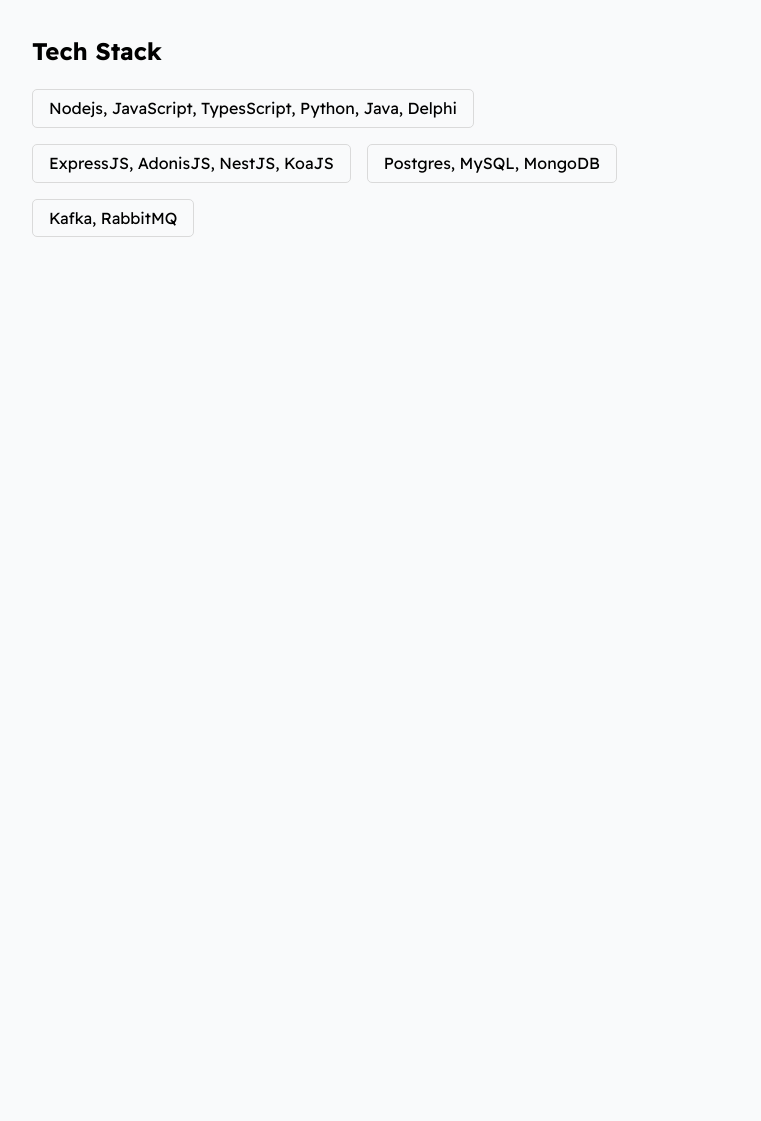
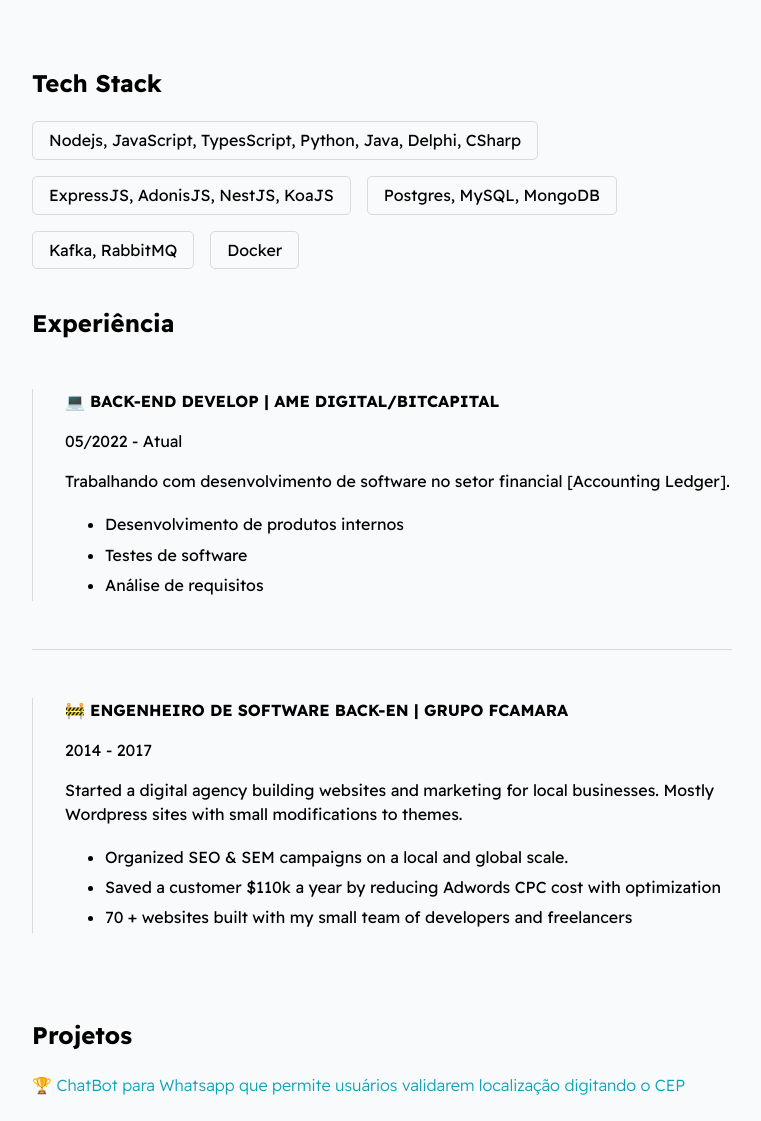
Before and after one commit to ojuliomiguel/portfolio, a plain HTML site: page index.html in a window 1280 px wide. Shown: the part 503-1624 px from the top of the page, without its empty margins (258-1019 px from the left). Before the commit the page ends 800 px from the top, so only its background shows below. Drawn offline with Linux system fonts and the light colour scheme.

Commit message:
more things

```diff
--- a/index.html
+++ b/index.html
@@ -15,6 +15,7 @@
 
     <section id="wrapper--hero" class="section-page">
       <img id="profile-pic" src="./assets/profile_pic.png" />
+
       <div>
         <h1 id="user-name">Júlio Miguel</h1>
         <p id="bio">
@@ -24,15 +25,18 @@
         </p>
         <p id="email">📭 juliomiguelsouzacosta@gmail.com</p>
       </div>
+
     </section>
 
-    <sections class="section--page">
+    <section class="section--page">
+
       <div id="socials--list">
         <a href="https://github.com/ojuliomiguel" target="_blank">Github</a>
         <a href="https://www.linkedin.com/in/j%C3%BAlio-miguel-82b8ab1a0/" target="_blank">Linkedin</a>
         <a href="https://www.instagram.com/solidcode42/" target="_blank">Instagram</a>
         <a href="https://www.youtube.com/channel/UCeECJmT4wVpb18x7tdd0MqA" target="_blank">Youtube</a>
       </div>
+
     </section>
 
     <section class="section--page">
@@ -49,7 +53,7 @@
 
       <div id="wrapper--techstack__items">
         <div class="card--techstack">
-          <span>Nodejs, JavaScript, TypesScript, Python, Java, Delphi</span>
+          <span>Nodejs, JavaScript, TypesScript, Python, Java, Delphi, CSharp</span>
         </div>
 
         <div class="card--techstack">
@@ -64,7 +68,53 @@
           <span>Kafka, RabbitMQ</span>
         </div>
 
+        <div class="card--techstack">
+          <span>Docker</span>
+        </div>
+
       </div>
+
+    </section id="work--history-wrapper" class="section--page">
+      <h2>Experiência</h2>
+
+      <div class="line--break"></div>
+      <div class="card--work-history">
+        <strong>💻 BACK-END DEVELOP | AME DIGITAL/BITCAPITAL</strong>
+        <p>05/2022 - Atual</p>
+        <p>
+          Trabalhando com desenvolvimento de software no setor financial [Accounting Ledger].
+          <ul>
+            <li>Desenvolvimento de produtos internos</li>
+            <li>Testes de software</li>
+            <li>Análise de requisitos</li>
+        </ul>
+        </p>
+      </div>
+
+      <div class="line-break"></div>
+
+      <div class="card--work-history">
+        <strong>🚧 ENGENHEIRO DE SOFTWARE BACK-EN | GRUPO FCAMARA</strong>
+        <p>2014 - 2017</p>
+        <p>Started a digital agency building websites and marketing for
+          local businesses. Mostly Wordpress sites with small modifications to
+          themes.</p>
+        <ul>
+          <li>Organized SEO & SEM campaigns on a local and global scale.</li>
+          <li>Saved a customer $110k a year by reducing Adwords CPC cost with optimization</li>
+          <li>70 + websites built with my small team of developers and freelancers</li>
+        </ul>
+      </div>
+
+    </section>
+
+    <section class="section--page">
+      <h2>Projetos</h2>
+
+      <div class="card--project">
+        <a href="./projects/chatbot.html"><span>🏆 </span>ChatBot para Whatsapp que permite usuários validarem localização digitando o CEP</a>
+      </div>
+
     </section>
 
   </div>
--- a/styles/main.css
+++ b/styles/main.css
@@ -72,19 +72,22 @@ li{
 
 #socials--list{
   display: flex;
-  justify-content: space-start;
+  justify-content: space-between;
   column-gap: 1em;
   flex-wrap: wrap;
 }
 
 #socials--list a{
+  font-weight: 300;
+  color: var(--secondaryTextColor);
   font-size: 0.9em;
-  color: var(--secondaryTextColor);
   transition: 0.3s;
 }
 
 #socials--list a:hover{
+  font-weight: 100;
   color: var(--mainLinkColor);
+  font-size: 0.9em;
 }
 
 #qualifications--list{
@@ -103,3 +106,15 @@ li{
   padding: 0.4em 1em;
   border-radius: 5px;
 }
+
+.card--work-history{
+  border-left: 1px solid var(--mainBorderColor);
+  margin-top: 3em;
+  margin-bottom: 3em;
+  padding-left: 2em;
+}
+
+.line-break{
+  background-color: var(--mainBorderColor);
+  height: 1px;
+}
```
Also changed, not shown: projects/chatbot.html (added, +31 -0 lines).
